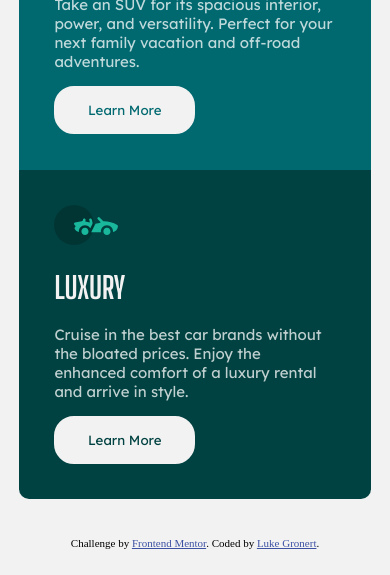
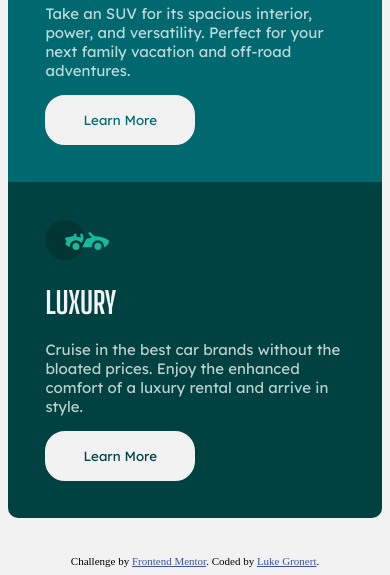
Before and after one commit to lukegronert/ThreeColumnCardComponent, a website: page index.html in a window 390 px wide. Shown: the part 527-1102 px from the top of the page. Drawn offline with Linux system fonts and the light colour scheme.

Commit message:
Added max-width to #content to limit width of mobile layout to 400px and desktop layout to 1300px.

```diff
--- a/styles.css
+++ b/styles.css
@@ -8,13 +8,15 @@ body {
   flex-direction: column;
   border-radius: 10px;
   overflow: hidden;
-  margin: 10% 3%;
+  margin: 10% auto;
+  max-width: 400px;
 }
 
 @media (min-width: 900px) {
   #content {
     flex-direction: row;
     margin: 10% 20%;
+    max-width: 1300px;
   }
 }
 
```
